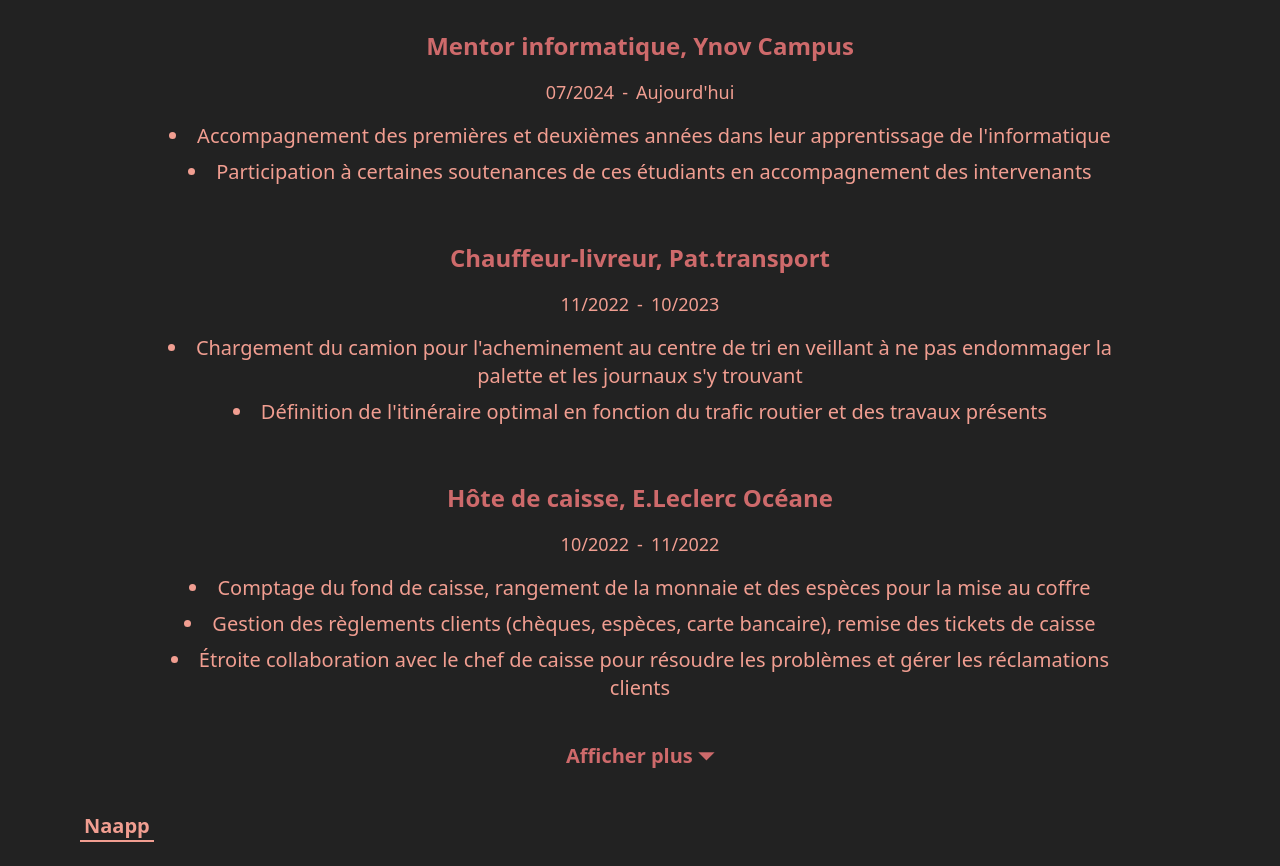
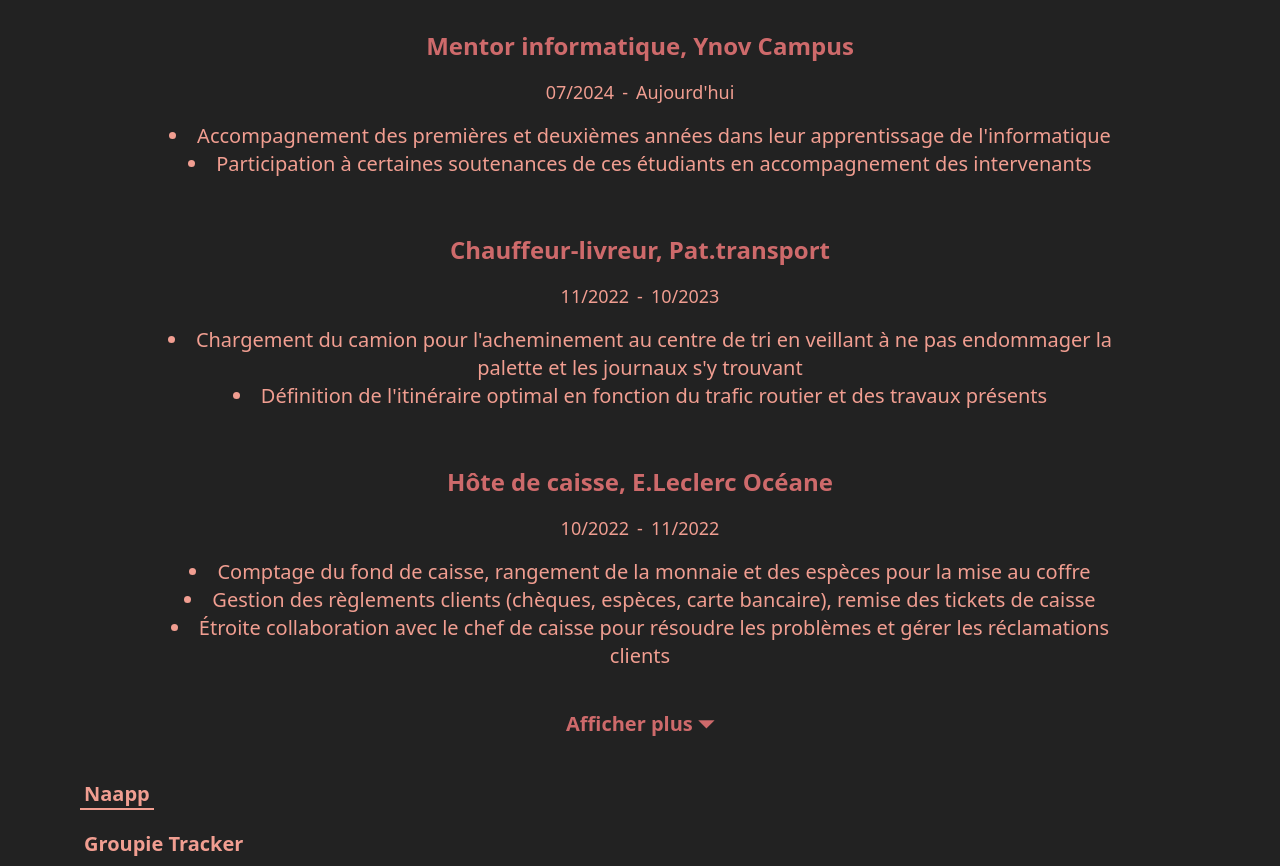
Before and after one commit to remybms/portfolio, a Next.js app: page / in a window 1280 px wide. Shown: the part 1580-2446 px from the top of the page. Built offline with nearby package versions, Linux system fonts and the light colour scheme.

Commit message:
[WIP] change css mode on the formation part

```diff
--- a/components/formation/school.js
+++ b/components/formation/school.js
@@ -1,5 +1,6 @@
 import React from "react";
 import formationData from "../../data/data.json"
+import styles from "@/styles/Formation.module.css"
 
 export default function School() {
 
@@ -9,11 +10,11 @@
         <div className="flex flex-col-reverse text-center m-10 space-y-14 space-y-reverse">
             {data.map((item) => (
                 <div className="grid grid-cols-1 text-pink justify-items-center items-center space-y-4 text-lg">
-                    <h1 className="text-2xl font-bold text-darkpink">{item.diplome_ou_formation}</h1>
+                    <h1 class={styles.title}>{item.diplome_ou_formation}</h1>
                     <div className="flex flex-col text-xl">{item.etablissement}{item.ville != null ? ", " : ""}{item.ville}</div>
-                    <div className="flex">
+                    <div class={styles.dates}>
                         <div>{item.debut_ou_obtention}</div>
-                        <div className="mx-2">{item.fin != null ? "-" : ""}</div>
+                        <div>{item.fin != null ? "-" : ""}</div>
                         <div>{item.fin}</div>
                     </div>
                     <div className="text-xl">
--- a/components/formation/work.js
+++ b/components/formation/work.js
@@ -1,5 +1,6 @@
 import React from "react";
 import workData from "@/data/data.json"
+import styles from '@/styles/Formation.module.css'
 
 
 export default function Work() {
@@ -22,13 +23,13 @@
             <div className="flex flex-col-reverse text-center m-10 space-y-14 space-y-reverse">
                 {displayedData.map((item) => (
                     <div className="grid grid-cols-1 text-pink justify-items-center items-center space-y-4 text-lg text-center">
-                        <h1 className="text-2xl font-bold text-darkpink">{item.poste}{item.entreprise != null ? ", " : ""}{item.entreprise}</h1>
-                        <div className="flex justify-items-center">
-                            <div className="tablet:w-fit tablet:justify-self-end">{item.embauche}</div>
-                            <div className="mx-2">-</div>
-                            <div className="tablet:w-fit">{item.depart}</div>
+                        <h1 class={styles.title}>{item.poste}{item.entreprise != null ? ", " : ""}{item.entreprise}</h1>
+                        <div class={styles.dates}>
+                            <div class={styles.date}>{item.embauche}</div>
+                            <div>-</div>
+                            <div class={styles.date}>{item.depart}</div>
                         </div>
-                        <ul className="text-xl space-y-2 list-disc list-inside tablet:w-4/5">
+                        <ul class={styles.missions}>
                             {item.mission1 != null ?<li>{item.mission1}</li> : ""}
                             {item.mission2 != null ?<li>{item.mission2}</li> : ""}
                             {item.mission3 != null ?<li>{item.mission3}</li> : ""}
--- a/styles/Formation.module.css
+++ b/styles/Formation.module.css
@@ -0,0 +1,30 @@
+.title {
+    font-size: 1.5rem;
+    line-height: 2rem;
+    font-weight: 700;
+    color: #CE6A6B;
+}
+
+.dates {
+    display: flex;
+    justify-items: center;
+    gap: 0.5rem;
+}
+
+.missions {
+    gap: 0.5rem;
+    font-size: 1.25rem;
+    line-height: 1.75rem;
+    list-style-type: disc;
+    list-style-position: inside;
+}
+
+@media (min-width: 720px) {
+    .date {
+        width: fit-content;
+    }
+
+    .missions {
+        width: 80%;
+    }
+}
```
